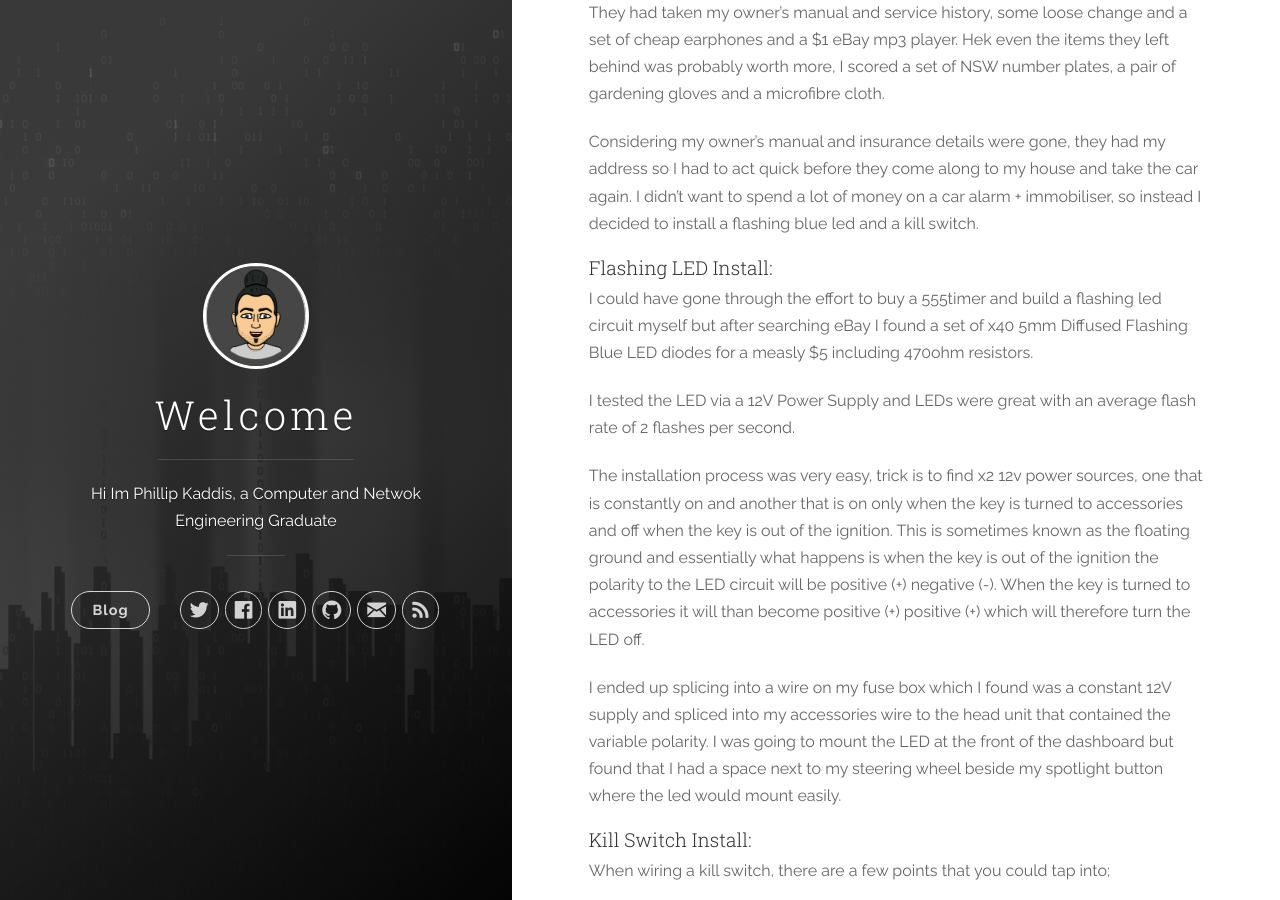
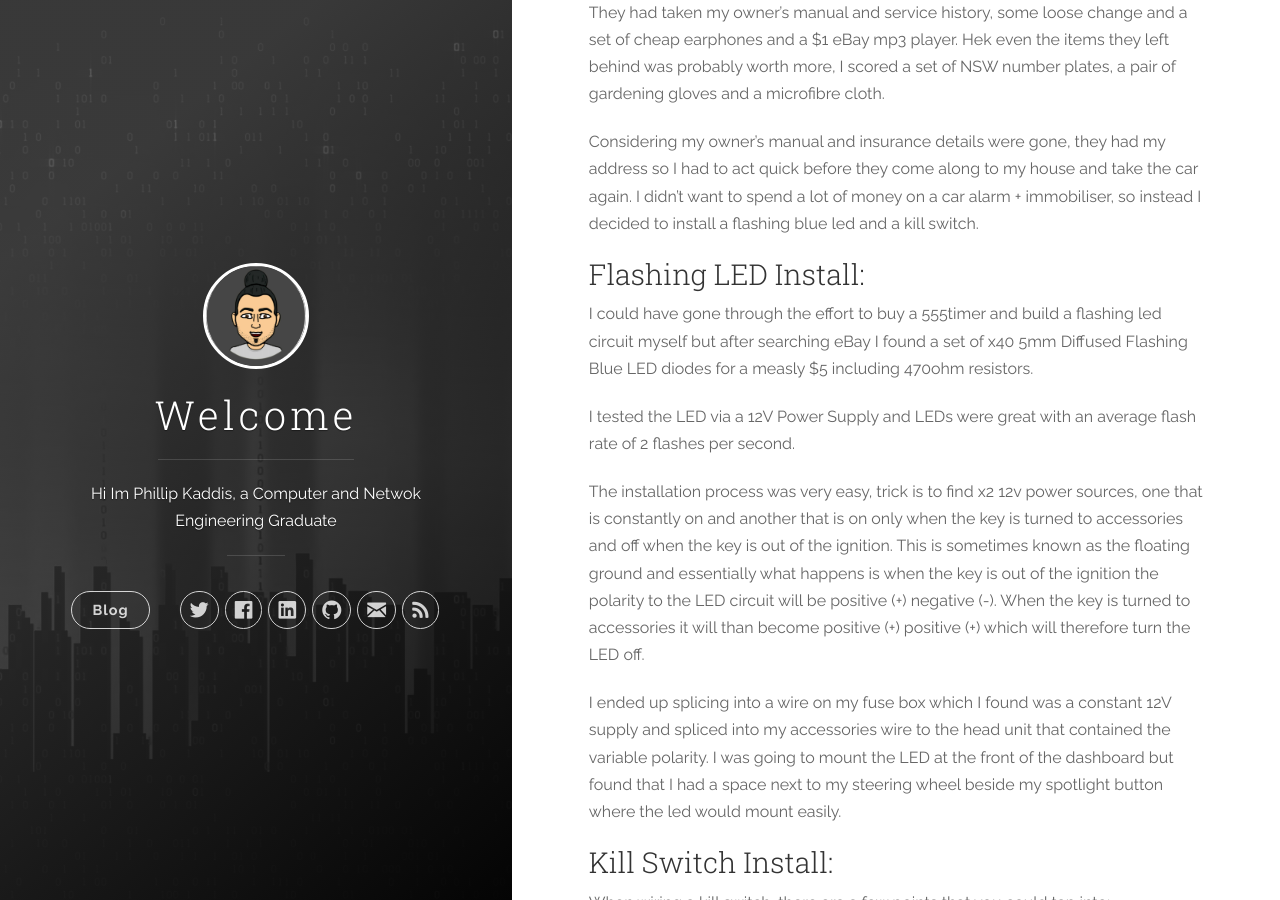
Before and after one commit to pkaddis/pkaddis.github.io, a Jekyll site: the page built from _posts/2015-04-16-Basic-Flashing-LED-Vehicle-Anti-theft-+-Kill-Switch-Install.markdown, in a window 1280 px wide and 900 px high, scrolled down 469 px. Built offline with Jekyll 4.4.1, drawn with Linux system fonts in a browser that asks for light colours; nearby versions of some CDN libraries.

```diff
--- a/_posts/2015-04-16-Basic-Flashing-LED-Vehicle-Anti-theft-+-Kill-Switch-Install.markdown
+++ b/_posts/2015-04-16-Basic-Flashing-LED-Vehicle-Anti-theft-+-Kill-Switch-Install.markdown
@@ -2,7 +2,7 @@ Growing up in Victoria, known as the stolen car state of Australia. Displaying e
 
 Considering my owner’s manual and insurance details were gone, they had my address so I had to act quick before they come along to my house and take the car again. I didn’t want to spend a lot of money on a car alarm + immobiliser, so instead I decided to install a flashing blue led and a kill switch.
 
-#### Flashing LED Install:
+### Flashing LED Install:
 
 I could have gone through the effort to buy a 555timer and build a flashing led circuit myself but after searching eBay I found a set of x40 5mm Diffused Flashing Blue LED diodes for a measly $5 including 470ohm resistors.
 
@@ -12,7 +12,7 @@ The installation process was very easy, trick is to find x2 12v power sources, o
 
 I ended up splicing into a wire on my fuse box which I found was a constant 12V supply and spliced into my accessories wire to the head unit that contained the variable polarity. I was going to mount the LED at the front of the dashboard but found that I had a space next to my steering wheel beside my spotlight button where the led would mount easily.
 
-#### Kill Switch Install:
+### Kill Switch Install:
 
 When wiring a kill switch, there are a few points that you could tap into;
 
```
